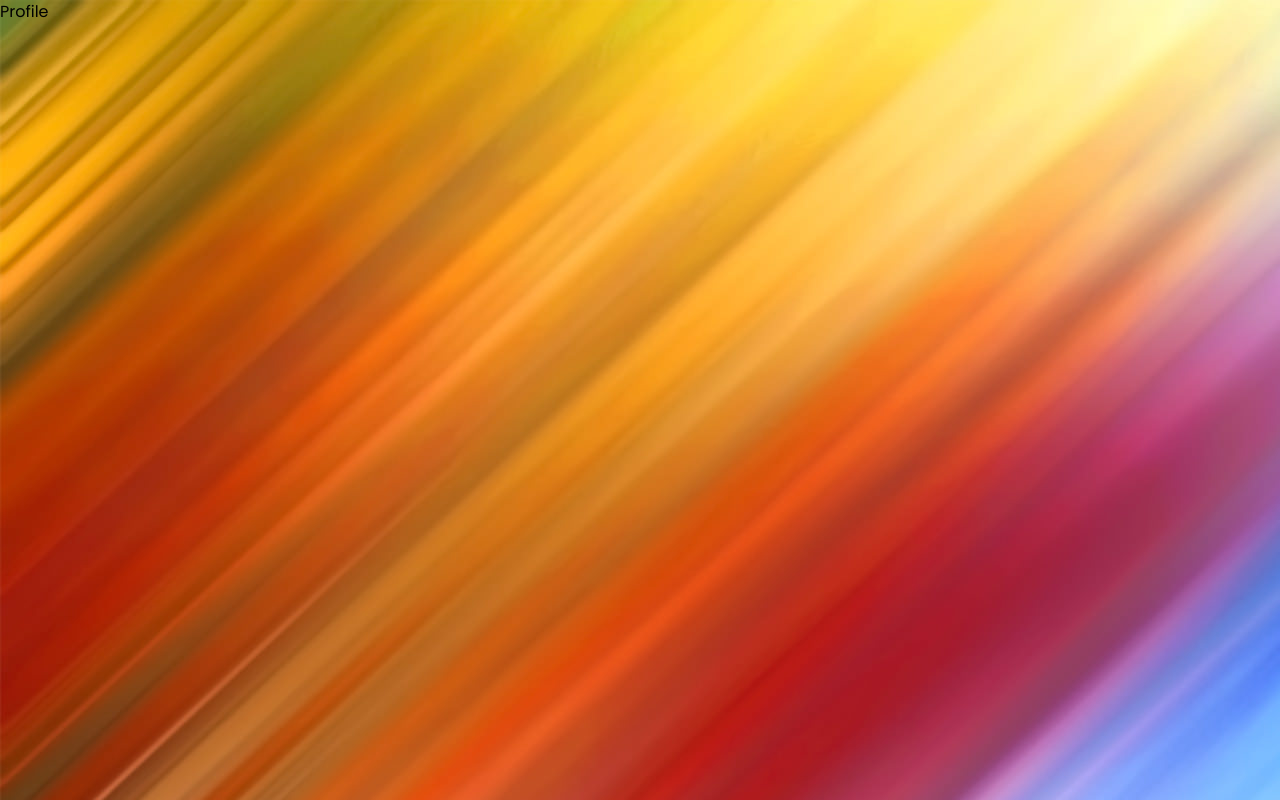
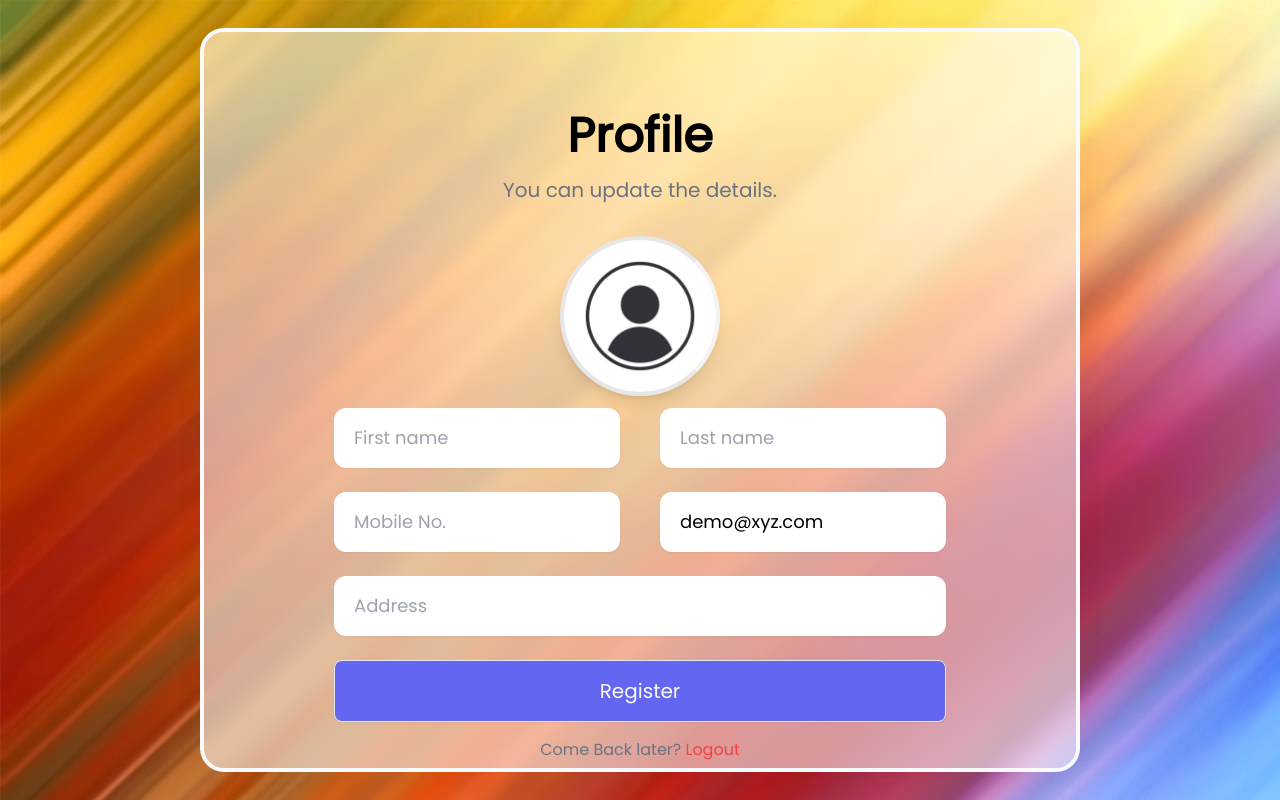
Before and after one commit to 102AMIT/OTP_Login_Auth_client, a React (Create React App) app: page /profile in a window 1280 px wide. Built offline with nearby package versions, Linux system fonts and the light colour scheme.

Commit message:
profile ui completed

```diff
--- a/src/components/Profile.jsx
+++ b/src/components/Profile.jsx
@@ -1,8 +1,81 @@
-import React from 'react'
+import React, { useState } from 'react'
+import { Link } from 'react-router-dom'
+import style from '../styles/Username.module.css'
+import extend from'../styles/Profile.module.css';
+import { Toaster } from 'react-hot-toast'
+// formik use for validate the userdata in form
+import { useFormik } from 'formik';
+import { profileValidation } from '../helper/validate'
+import convertToBase64 from '../helper/convertImg';
+import avatar from '../assets/avatar.jpg'
+
 
 const Profile = () => {
+
+  const [file, setFile] = useState()
+
+  const formik = useFormik({
+    initialValues: {
+      firstName:'',
+      lastName:'',
+      email: 'demo@xyz.com',
+      mobile: '',
+      address: ''
+    },
+    validate: profileValidation,
+    validateOnBlur: false,
+    validateOnChange: false,
+    onSubmit: async values => {
+      values = await Object.assign(values, { profile: file || '' })
+      console.log(values);
+    }
+  })
+
+  // formik does not support file upload so we need to create this handler
+
+  const onUpload = async e => {
+    const base64 = await convertToBase64(e.target.files[0]);
+    setFile(base64);
+  }
+
   return (
-    <div>Profile</div>
+    <div className="container mx-auto">
+      <Toaster position='top-center' reverseOrder={false}></Toaster>
+      <div className="flex justify-center items-center h-screen">
+        <div className={`${style.glass} ${extend.glass}`} style={{ height: "93%" }}>
+          <div className="title flex flex-col items-center">
+            <h4 className='text-5xl font-bold'>Profile</h4>
+            <span className="py-4 text-xl w-2/3 text-center text-gray-500">
+              You can update the details.
+            </span>
+          </div>
+          <form action="" className="py-1" onSubmit={formik.handleSubmit}>
+            <div className="profile flex justify-center py-3">
+              <label htmlFor="profile">
+                <img className={`${style.profile_img} ${extend.profile_img}`} src={file || avatar} alt="avater" />
+              </label>
+              <input type="file" id="profile" name='profile' onChange={onUpload}/>
+            </div>
+            <div className="textbox flex flex-col items-center gap-6">
+              <div className="name flex w-3/4 gap-10">
+                <input {...formik.getFieldProps('firstName')} type="text" className={`${style.textbox} ${extend.textbox}`} placeholder='First name' />
+                <input {...formik.getFieldProps('lastName')} type="text" className={`${style.textbox} ${extend.textbox}`} placeholder='Last name' />
+              </div>
+              <div className="name flex w-3/4 gap-10">
+                <input {...formik.getFieldProps('mobile')} type="text" className={`${style.textbox} ${extend.textbox}`} placeholder='Mobile No.' />
+                <input {...formik.getFieldProps('email')} type="email" className={`${style.textbox} ${extend.textbox}`} placeholder='Email' />
+              </div>
+                <input {...formik.getFieldProps('address')} type="text" className={`${style.textbox} ${extend.textbox}`} placeholder='Address' />
+                <button type='submit' className={style.btn}>Register</button>
+            </div>
+
+            <div className="text-center py-4">
+              <span className='text-gray-500'>Come Back later? <Link className='text-red-500' to="/">Logout</Link></span>
+            </div>
+          </form>
+        </div>
+      </div>
+    </div>
   )
 }
 
--- a/src/helper/validate.js
+++ b/src/helper/validate.js
@@ -81,3 +81,11 @@ function emailVerify(error = {}, values) {
 
     return error;
 }
+
+
+// validate profile page
+
+export async function  profileValidation(values){
+    const errors = emailVerify({},values);
+    return errors;
+}
--- /dev/null
+++ b/src/styles/Profile.module.css
@@ -0,0 +1,11 @@
+.glass{
+    @apply h-3/6 w-2/6;
+}
+
+.profile_img{
+    @apply w-40 cursor-pointer;
+}
+
+.textbox{
+    @apply w-3/4;
+}
```
